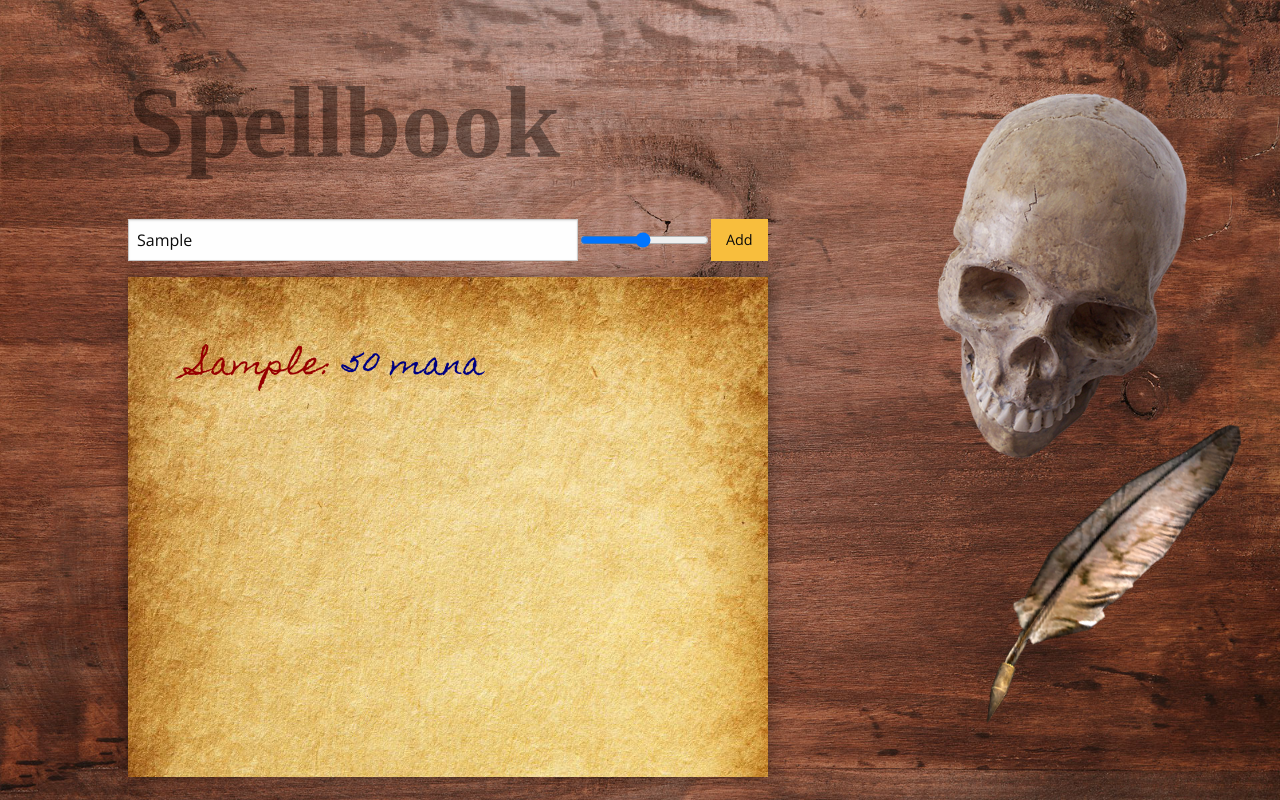
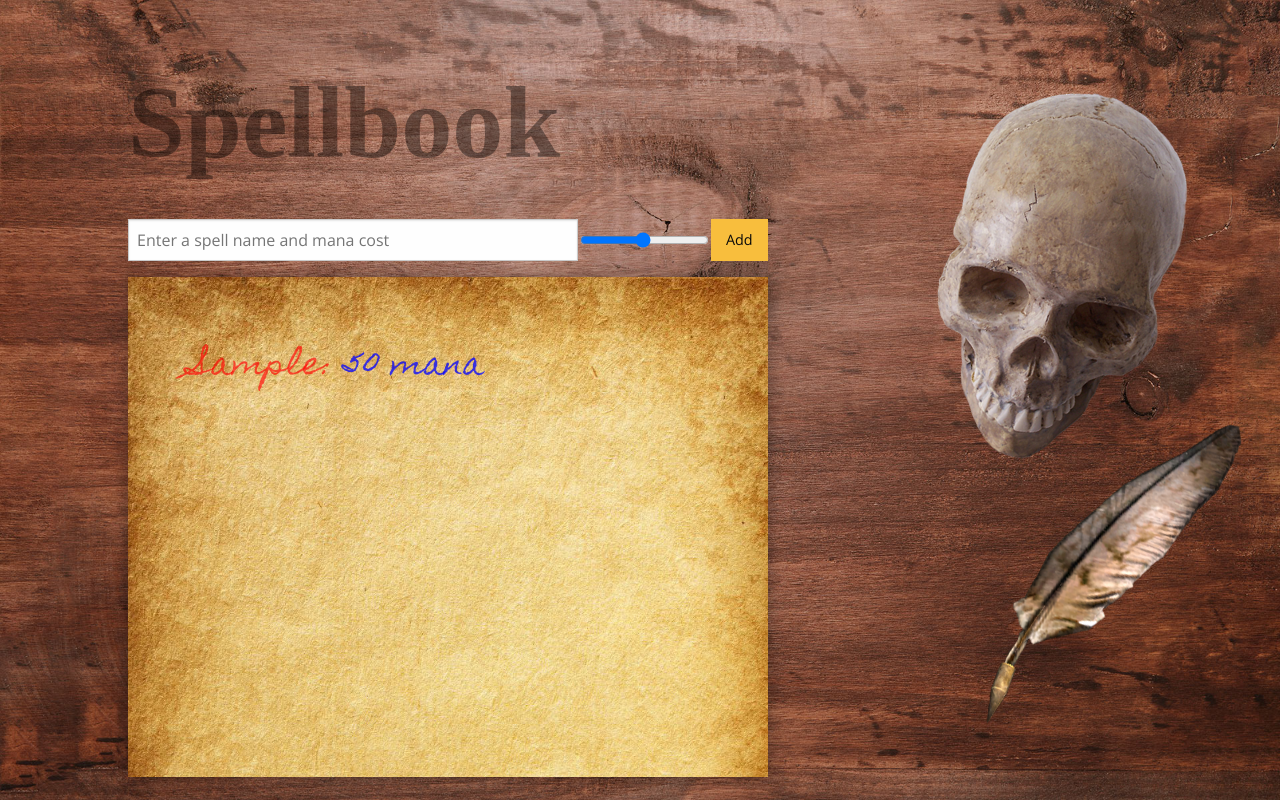
Before and after one commit to henryyc/spellbook, a plain HTML site: page index.html in a window 1280 px wide. Both pictures are taken after typing "Sample" into the empty fields and a click on the button "Add". Drawn offline with nearby package versions, Linux system fonts and the light colour scheme; a web font is replaced by a local one.

Commit message:
revised spell css and organized imgs

```diff
--- a/index.css
+++ b/index.css
@@ -1,7 +1,7 @@
 @import url('https://fonts.googleapis.com/css?family=Open+Sans%7CHomemade+Apple%7CUnifrakturCook:700');
 
 body {
-  background: url(wood.jpg);
+  background: url(imgs/wood.jpg);
   background-size: cover;
   background-attachment: fixed;
   background-repeat: no-repeat;
@@ -109,7 +109,7 @@ button[type="submit"]:hover {
 
 main {
   box-sizing: border-box;
-  background-image: url(parchment.jpg);
+  background-image: url(imgs/parchment.jpg);
   background-size: cover;
   background-repeat: no-repeat;
   width: 50vw;
@@ -118,7 +118,7 @@ main {
   overflow-y: scroll;
   font-family: "Homemade Apple", cursive;
   font-size: 2rem;
-  /* color: rgba(100, 50, 0, 0.8); */
+  color: rgba(100, 50, 0, 0.8);
   padding: 1.5rem 4rem;
   box-shadow: 1px 1px 15px  rgba(0,0,0,0.4);
 }
--- a/index.html
+++ b/index.html
@@ -8,8 +8,8 @@
   <link rel="stylesheet" type="text/css" media="screen" href="index.css" />
 </head>
 <body>
-  <img src="skull.png" id="skull" alt="">
-  <img src="quill.png" id="quill" alt="">
+  <img src="imgs/skull.png" id="skull" alt="">
+  <img src="imgs/quill.png" id="quill" alt="">
 
   <h1>Spellbook</h1>
 
--- a/index.js
+++ b/index.js
@@ -1,5 +1,5 @@
 const form = document.querySelector("form");
-const avgSpellLength = 10.2; //src: https://arxiv.org/pdf/1208.6109.pdf, multiplied by 2
+const avgSpellLength = 15.3; //src: https://arxiv.org/pdf/1208.6109.pdf, multiplied by 3
 const manaRange = document.getElementById("mCost").max - document.getElementById("mCost").min + 1;
 
 function taskExecution(e) {
@@ -20,7 +20,7 @@ function getSpellInfo(info) {
 
 	const spellName = document.getElementById("sName").value;
 	spellInfo.appendChild(document.createTextNode(spellName + ": \t"));
-	spellInfo.style.color = "rgb(" + spellName.length/avgSpellLength*255 + ", 0, 0)";
+	spellInfo.style.color = "rgba(255, 0, 0, " + (spellName.length/avgSpellLength + 0.25) + ")";
 
 	getManaInfo(info, spellInfo);
 }
@@ -32,7 +32,7 @@ function getManaInfo(info, spellInfo) {
 
 	const manaCost = document.getElementById("mCost").value;
 	manaInfo.appendChild(document.createTextNode(manaCost + " mana"));
-	manaInfo.style.color = "rgb(0, 0, " + manaCost/manaRange*255 + ")";
+	manaInfo.style.color = "rgba(0, 0, 255," + (manaCost/manaRange + 0.25) + ")";
 
 	wrapUp(info, spellInfo, manaInfo);
 }
@@ -43,8 +43,8 @@ function wrapUp(info, spellInfo, manaInfo) {
 	info.appendChild(manaInfo);
 	document.getElementById("spells").appendChild(info);
 
-	//soft reset form
-	//document.getElementById("sName").value = '';
+	//reset form
+	form.reset();
 }
 
 form.addEventListener("submit", taskExecution);
```
Also changed, not shown: imgs/parchment.jpg (renamed from parchment.jpg), imgs/quill.png (renamed from quill.png), imgs/skull.png (renamed from skull.png), imgs/wood.jpg (renamed from wood.jpg).
